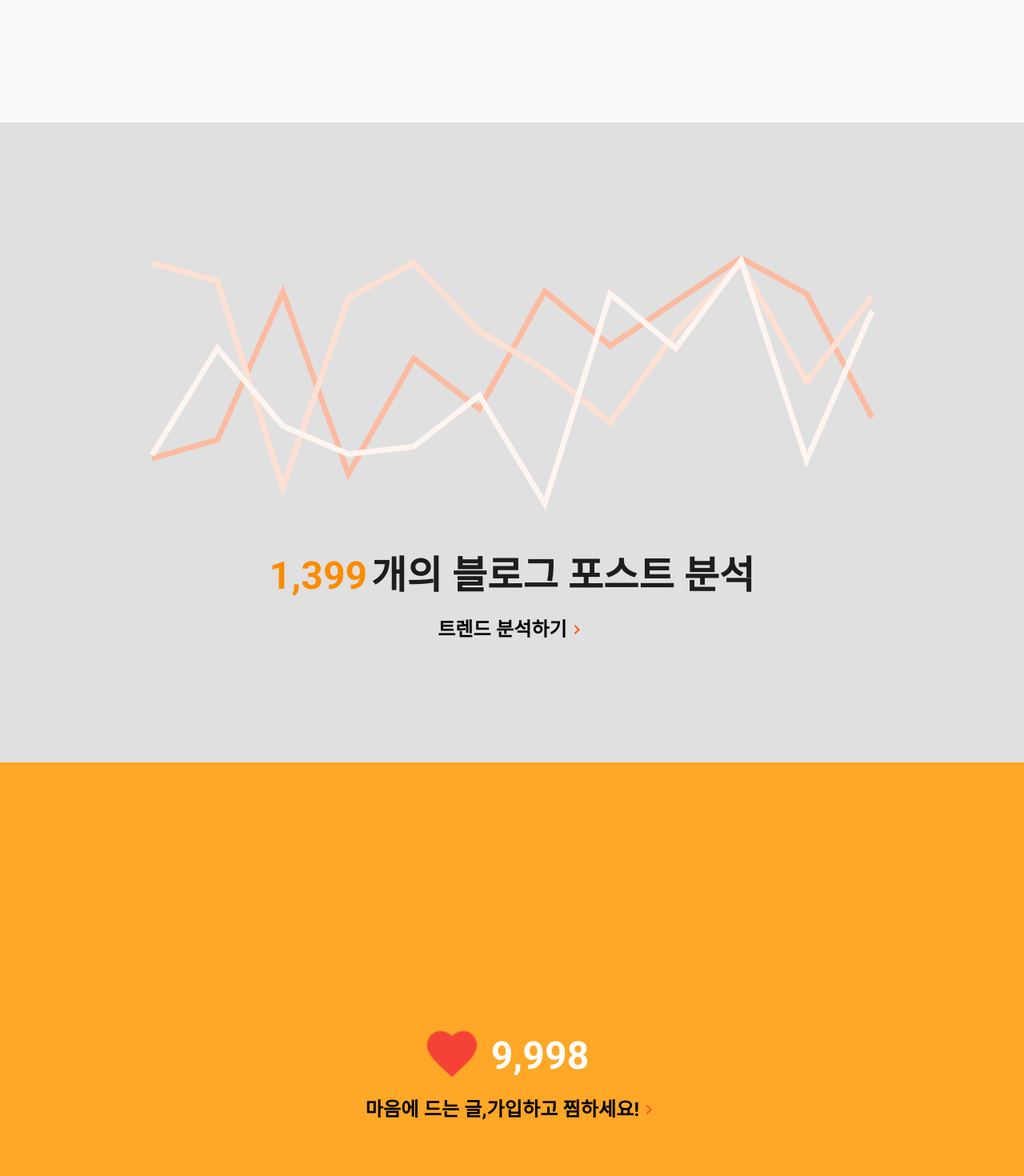
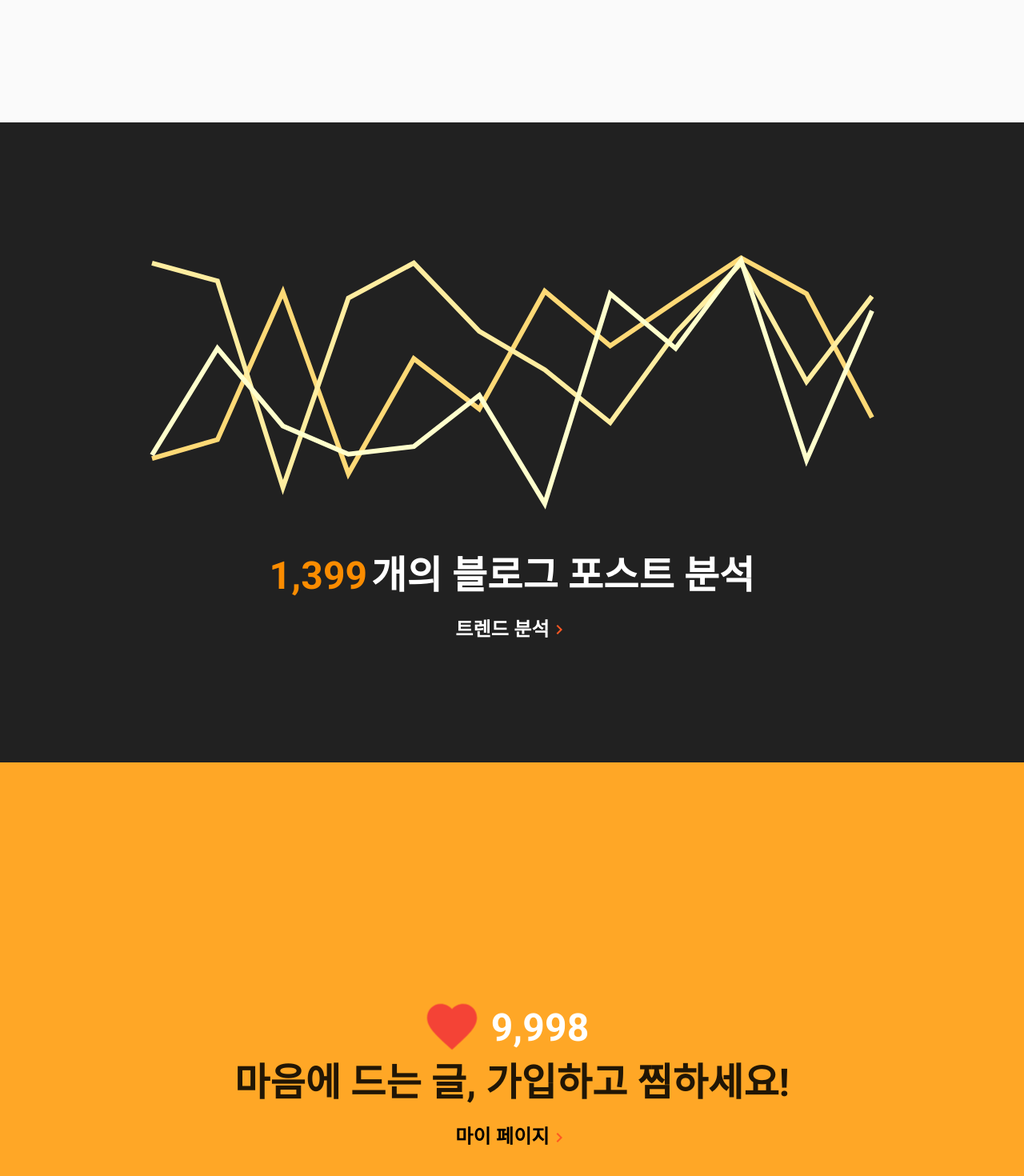
Before and after one commit to GAEBL/techblogzip, a React (Create React App) app in the folder frontend/: page / in a window 1280 px wide. Shown: the part 1447-2917 px from the top of the page at 80% size. Built offline with nearby package versions, Linux system fonts and the light colour scheme; no server answers; a web font is replaced by a local one.

Commit message:
feat: 메인 페이지 스타일 마무리

```diff
--- a/frontend/src/pages/MainPage/FakeLineChart.js
+++ b/frontend/src/pages/MainPage/FakeLineChart.js
@@ -49,15 +49,15 @@ function FakeLineChart(props) {
         axisRight={null}
         axisBottom={null}
         axisLeft={null}
-        colors={{ scheme: 'reds' }}
-        pointSize={6}
+        colors={{ scheme: 'yellow_orange_red' }}
+        pointSize={8}
         pointColor={{ theme: 'background' }}
         pointBorderWidth={6}
         pointBorderColor={{ from: 'serieColor' }}
         enablePointLabel={false}
         pointLabel="y"
         pointLabelYOffset={-12}
-        lineWidth={7}
+        lineWidth={6}
         enableGridX={false}
         enableGridY={false}
       />
--- a/frontend/src/pages/MainPage/index.js
+++ b/frontend/src/pages/MainPage/index.js
@@ -113,16 +113,18 @@ function MainPage(props) {
               개 기업의 기술 개발 블로그
             </span>
             <ContentsLink to="/posts" className="content__subtext">
-              최신글 보러가기 <RightIcon />
+              최신 기술 포스트
+              <RightIcon />
             </ContentsLink>
           </UpFadeIn>
         </div>
       </PageSection>
-      <PageSection bgColor={colors.grey[300]}>
+
+      <PageSection bgColor={colors.grey[900]}>
         <div className="contents">
           <UpFadeIn>
             <FakeLineChart />
-            <span className="contents__text">
+            <span className="contents__text" style={{ color: 'white' }}>
               <StyledCountUp
                 end={
                   pageData && pageData.postsCount ? pageData.postsCount : 1400
@@ -132,8 +134,12 @@ function MainPage(props) {
               />
               개의 블로그 포스트 분석
             </span>
-            <ContentsLink to="/trend" className="content__subtext">
-              트렌드 분석하기 <RightIcon />
+            <ContentsLink
+              to="/trend"
+              className="content__subtext"
+              style={{ color: 'white' }}
+            >
+              트렌드 분석 <RightIcon />
             </ContentsLink>
           </UpFadeIn>
         </div>
@@ -142,12 +148,14 @@ function MainPage(props) {
         <div className="contents">
           <UpFadeIn>
             <FakeLikeBtn />
+            <span className="contents__text">
+              마음에 드는 글, 가입하고 찜하세요!
+            </span>
             <ContentsLink
               to={isLoggedIn ? '/mypage' : '/register'}
               className="content__subtext"
             >
-              <span>마음에 드는 글, </span>
-              <span>가입하고 찜하세요!</span> <RightIcon />
+              <span>마이 페이지</span> <RightIcon />
             </ContentsLink>
           </UpFadeIn>
         </div>
```
